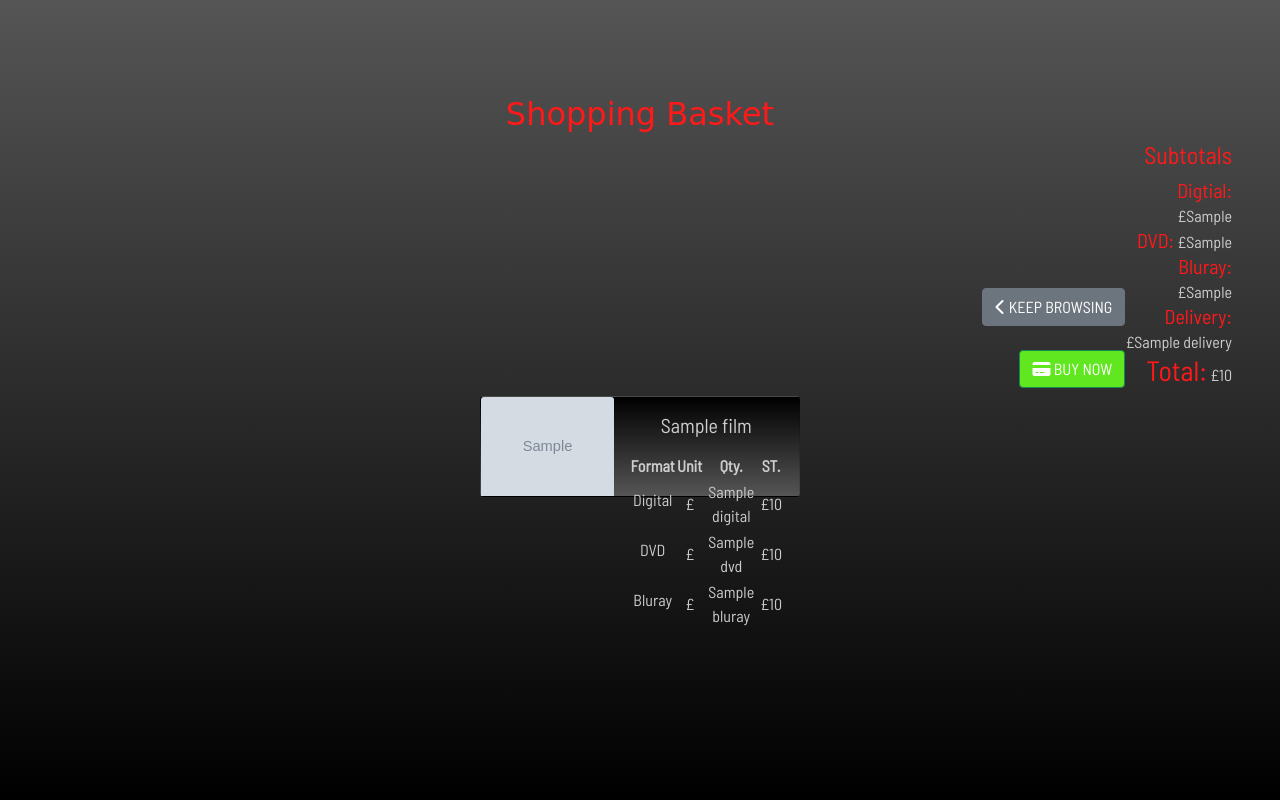
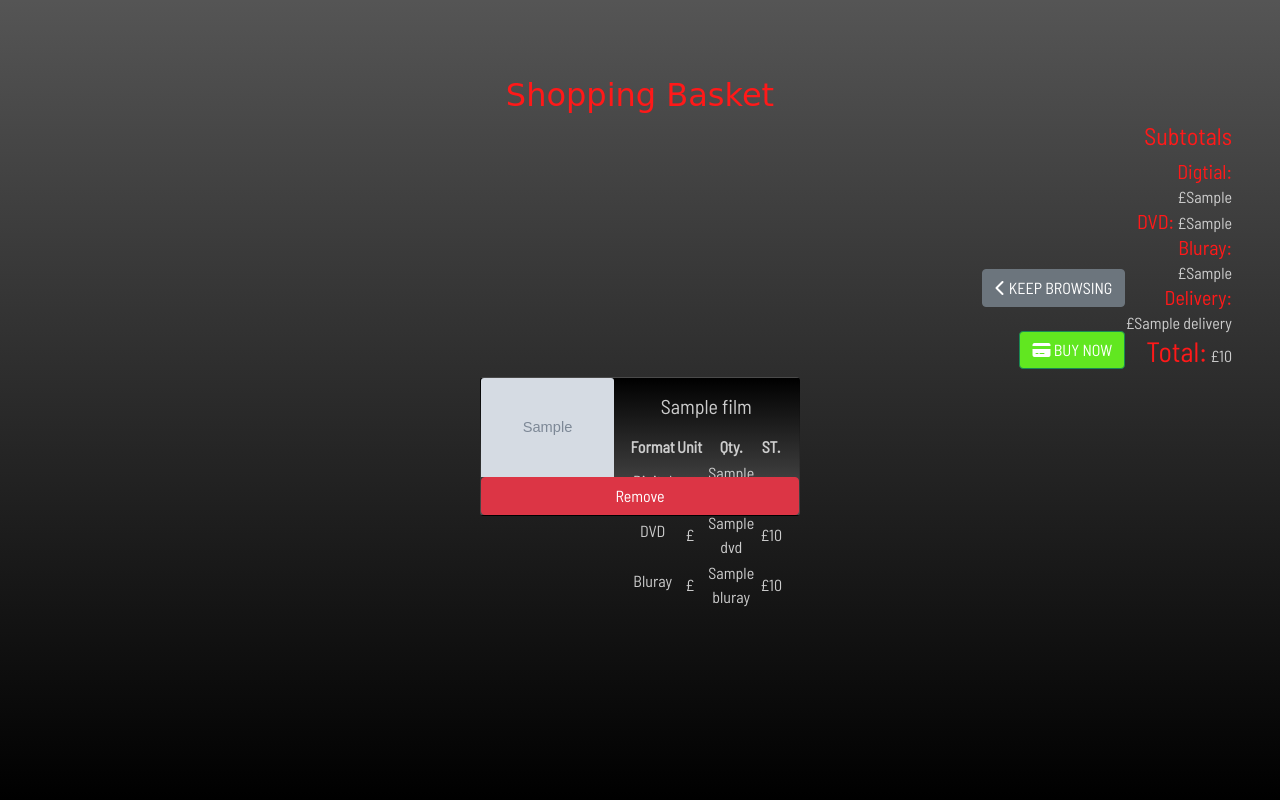
Before and after one commit to KWSNick/filmnight, a Django app: template basket/templates/basket/basket.html in a window 1280 px wide. Shown: the part 90-890 px from the top of the page. Run offline with Django 3.2, Linux system fonts and the light colour scheme; the template is opened without the code that fills it: most values are stand-ins (such as "Sample title", 1, 10 or a date in 2020); grey boxes marked "Sample" are stand-in pictures; some libraries are stand-ins or nearby versions; some web fonts are replaced.

Commit message:
Created remove_from view and associated button javascript to remove items from a basket.

```diff
--- a/basket/templates/basket/basket.html
+++ b/basket/templates/basket/basket.html
@@ -22,8 +22,9 @@
     {% for item in basket_items %}
     {% if film.id|add:"0" == item.film_id|add:"0" %}
     <div class="col-11 col-md-5 col-lg-4 col-xl-3 m-2">
-        <a href="{% url 'filmpage' film.id %}" class="no_underline">
-            <div class="card card-block grad_bg_invert">
+
+        <div class="card card-block grad_bg_invert">
+            <a href="{% url 'filmpage' film.id %}" class="no_underline">
                 <div class="row gx-0">
                     <div class="col-5 gx-0">
                         <img src="{{ film.Poster_Link }}" class="card-img-top" alt="{{ film.Series_Title }} Poster">
@@ -80,8 +81,10 @@
                         </div>
                     </div>
                 </div>
-            </div>
-        </a>
+            </a>
+            <button id="remove_{{ film.id }}" class="remove_film btn btn-danger">Remove</button>
+        </div>
+
     </div>
     {% endif %}
     {% endfor %}
@@ -91,3 +94,7 @@
 <p>No Items in Basket</p>
 {% endif %}
 {% endblock %}
+
+{% block addPost_js %}
+{% include 'basket/includes/remove.html' %}
+{% endblock %}
--- /dev/null
+++ b/basket/templates/basket/includes/remove.html
@@ -0,0 +1,15 @@
+<script type="text/javascript">
+    $('.remove_film').click(function (e) {
+        let csrfToken = "{{ csrf_token }}";
+        let filmId = $(this).attr('id').split('remove_')[1];
+        let url = `remove/${filmId}/`;
+        let data = {
+            'csrfmiddlewaretoken': csrfToken,
+        }
+
+        $.post(url, data)
+            .done(function () {
+                location.reload();
+            });
+    });
+</script>
--- a/basket/urls.py
+++ b/basket/urls.py
@@ -3,5 +3,6 @@
 
 urlpatterns = [
     path('', views.view_basket, name='view_basket'),
-    path('add/<film_id>/', views.add_to_basket, name="add_to_basket")
+    path('add/<film_id>/', views.add_to_basket, name="add_to_basket"),
+    path('remove/<film_id>/', views.remove_from, name="remove_from")
 ]
--- a/films/templates/films/orderform.html
+++ b/films/templates/films/orderform.html
@@ -99,7 +99,7 @@
                 <span class="icon">
                     <i class="fas fa-chevron-left"></i>
                 </span>
-                <span class="text-uppercase">Keep Browsing</span>
+                <span>Keep Browsing</span>
             </a>
             <input type="submit" class="btn btn btn-success" value="Update Basket">
         </div>
--- a/static/css/base.css
+++ b/static/css/base.css
@@ -95,7 +95,7 @@
 }
 
 /* Film card body link style control */
-a .card {
+.card a {
     color: #CCCCCC;
 }
 
```
Also changed, not shown: basket/views.py (+14 -1 lines).
